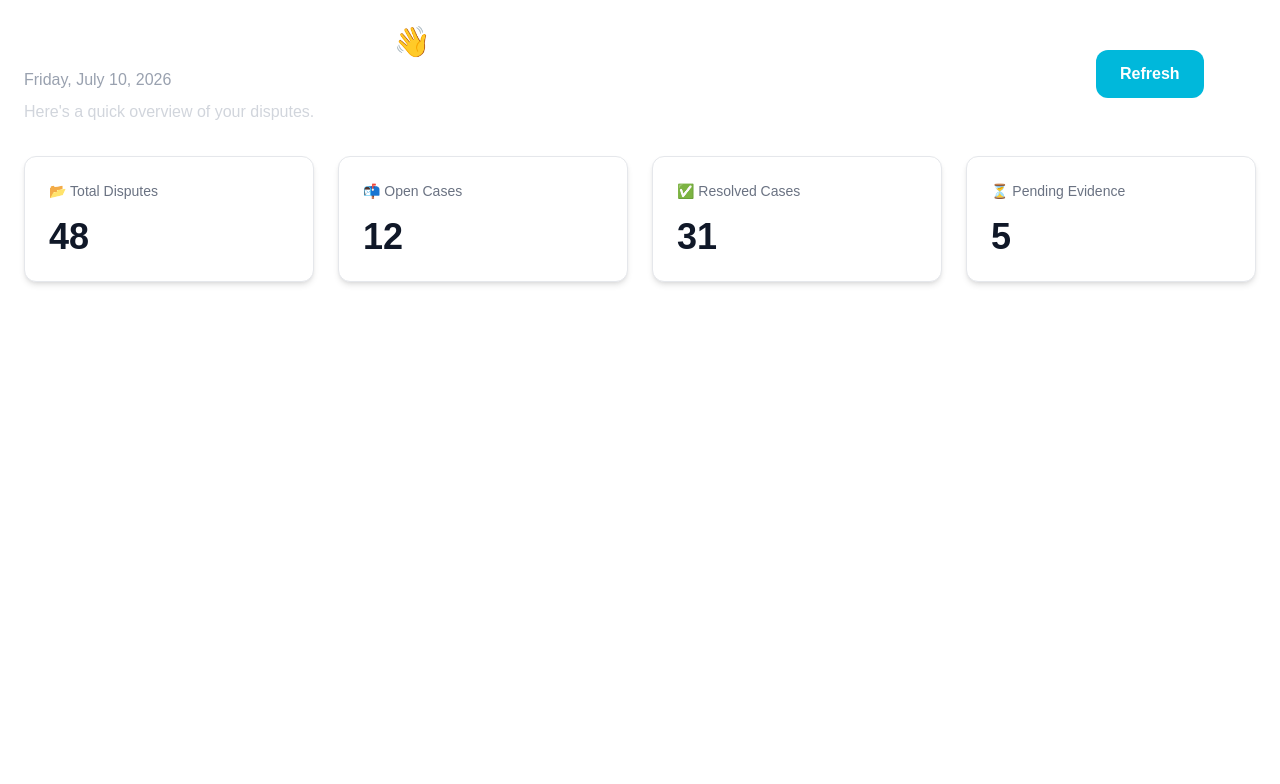
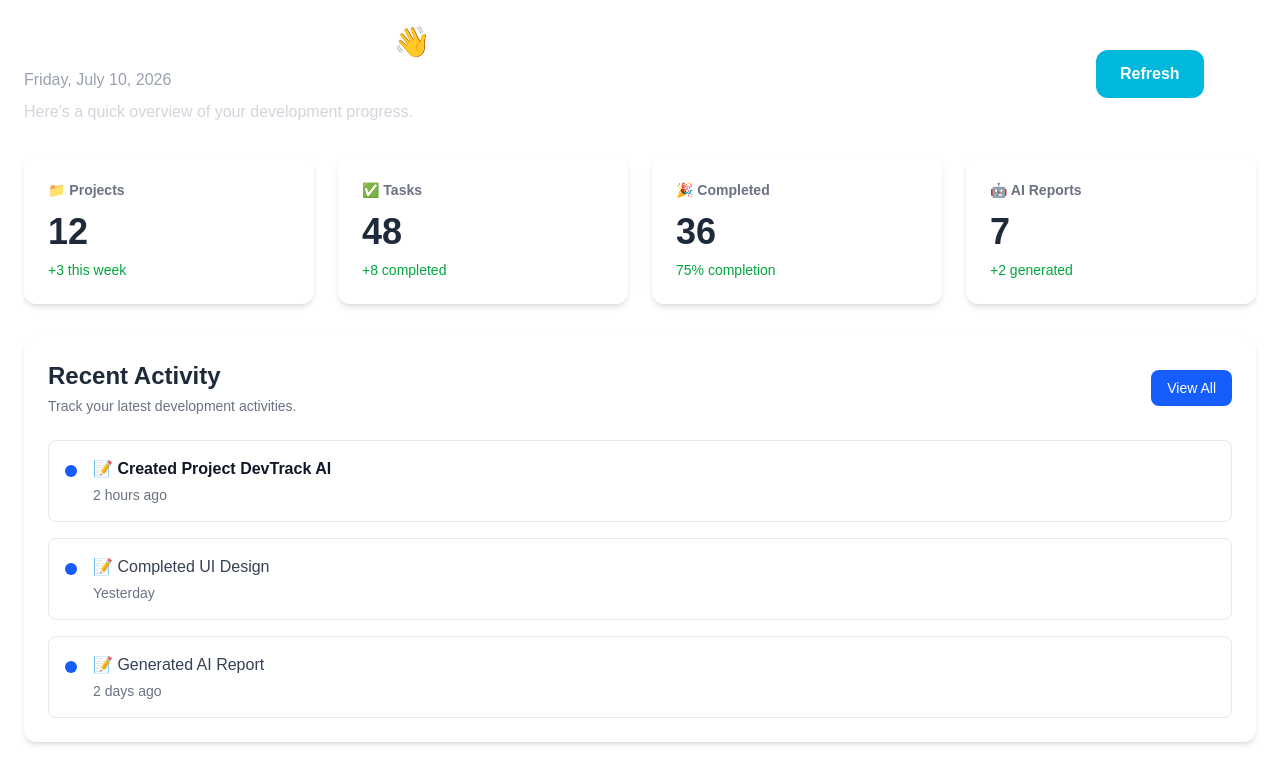
Before and after one commit to ShubhamReddy06/devtrack-ai, a Next.js app: page /dashboard in a window 1280 px wide. Shown: the top 784 px of the page. Built offline with nearby package versions, Linux system fonts and the light colour scheme.

Commit message:
feat: add dashboard cards and recent activity section

```diff
--- a/src/app/dashboard/page.tsx
+++ b/src/app/dashboard/page.tsx
@@ -1,7 +1,8 @@
 "use client";
 
 import Button from "@/components/ui/Button";
-import StatsCard from "@/components/dashboard/StatsCard";
+import DashboardCard from "@/components/dashboard/DashboardCard";
+import RecentActivity from "@/components/dashboard/RecentActivity";
 
 export default function DashboardPage() {
   const today = new Date().toLocaleDateString("en-US", {
@@ -12,11 +13,29 @@ export default function DashboardPage() {
   });
 
   const handleRefresh = () => {
-    console.log("Refreshing dashboard...");
+    console.log("Refreshing Dashboard...");
   };
 
+  const activities = [
+    {
+      id: 1,
+      title: "Created Project DevTrack AI",
+      time: "2 hours ago",
+    },
+    {
+      id: 2,
+      title: "Completed UI Design",
+      time: "Yesterday",
+    },
+    {
+      id: 3,
+      title: "Generated AI Report",
+      time: "2 days ago",
+    },
+  ];
+
   return (
-    <div className="p-6 space-y-8">
+    <div className="space-y-8 p-6">
       {/* Header */}
       <div className="flex flex-col gap-4 md:flex-row md:items-center md:justify-between">
         <div>
@@ -24,10 +43,12 @@ export default function DashboardPage() {
             Welcome back, Shubham 👋
           </h1>
 
-          <p className="mt-2 text-gray-400">{today}</p>
+          <p className="mt-2 text-gray-400">
+            {today}
+          </p>
 
           <p className="mt-2 text-gray-300">
-            Here's a quick overview of your disputes.
+            Here's a quick overview of your development progress.
           </p>
         </div>
 
@@ -38,13 +59,35 @@ export default function DashboardPage() {
         </div>
       </div>
 
-      {/* Statistics */}
-      <div className="grid grid-cols-1 gap-6 sm:grid-cols-2 lg:grid-cols-4">
-        <StatsCard title="📂 Total Disputes" value={48} />
-        <StatsCard title="📬 Open Cases" value={12} />
-        <StatsCard title="✅ Resolved Cases" value={31} />
-        <StatsCard title="⏳ Pending Evidence" value={5} />
+      {/* Dashboard Cards */}
+      <div className="grid grid-cols-1 gap-6 sm:grid-cols-2 xl:grid-cols-4">
+        <DashboardCard
+          title="📁 Projects"
+          value={12}
+          description="+3 this week"
+        />
+
+        <DashboardCard
+          title="✅ Tasks"
+          value={48}
+          description="+8 completed"
+        />
+
+        <DashboardCard
+          title="🎉 Completed"
+          value={36}
+          description="75% completion"
+        />
+
+        <DashboardCard
+          title="🤖 AI Reports"
+          value={7}
+          description="+2 generated"
+        />
       </div>
+
+      {/* Recent Activity */}
+      <RecentActivity activities={activities} />
     </div>
   );
 }
--- /dev/null
+++ b/src/components/dashboard/DashboardCard.tsx
@@ -0,0 +1,27 @@
+interface DashboardCardProps {
+  title: string;
+  value: string | number;
+  description: string;
+}
+
+export default function DashboardCard({
+  title,
+  value,
+  description,
+}: DashboardCardProps) {
+  return (
+    <div className="rounded-xl bg-white p-6 shadow-md transition-all duration-300 hover:-translate-y-1 hover:shadow-xl">
+      <h3 className="text-sm font-semibold text-gray-500">
+        {title}
+      </h3>
+
+      <h2 className="mt-3 text-4xl font-bold text-gray-800">
+        {value}
+      </h2>
+
+      <p className="mt-2 text-sm text-green-600">
+        {description}
+      </p>
+    </div>
+  );
+}
--- /dev/null
+++ b/src/components/dashboard/RecentActivity.tsx
@@ -0,0 +1,65 @@
+interface Activity {
+  id: number;
+  title: string;
+  time: string;
+}
+
+interface RecentActivityProps {
+  activities: Activity[];
+}
+
+export default function RecentActivity({
+  activities,
+}: RecentActivityProps) {
+  return (
+    <div className="rounded-xl bg-white p-6 shadow-md">
+      {/* Header */}
+      <div className="mb-6 flex items-center justify-between">
+        <div>
+          <h2 className="text-2xl font-bold text-gray-800">
+            Recent Activity
+          </h2>
+
+          <p className="mt-1 text-sm text-gray-500">
+            Track your latest development activities.
+          </p>
+        </div>
+
+        <button
+          onClick={() => console.log("Navigate to activity page")}
+          className="rounded-lg bg-blue-600 px-4 py-2 text-sm font-medium text-white transition hover:bg-blue-700"
+        >
+          View All
+        </button>
+      </div>
+
+      {/* Activity List */}
+      <div className="space-y-4">
+        {activities.map((activity, index) => (
+          <div
+            key={activity.id}
+            className="flex items-start gap-4 rounded-lg border border-gray-200 p-4 transition hover:bg-gray-50"
+          >
+            {/* Timeline Dot */}
+            <div className="mt-2 h-3 w-3 rounded-full bg-blue-600"></div>
+
+            {/* Activity Content */}
+            <div className="flex-1">
+              <p
+                className={`${
+                  index === 0 ? "font-bold text-gray-900" : "font-medium text-gray-700"
+                }`}
+              >
+                📝 {activity.title}
+              </p>
+
+              <p className="mt-1 text-sm text-gray-500">
+                {activity.time}
+              </p>
+            </div>
+          </div>
+        ))}
+      </div>
+    </div>
+  );
+}
--- a/src/components/dashboard/StatsCard.tsx
+++ /dev/null
@@ -1,21 +0,0 @@
-interface StatsCardProps {
-  title: string;
-  value: number;
-}
-
-export default function StatsCard({
-  title,
-  value,
-}: StatsCardProps) {
-  return (
-    <div className="rounded-xl border border-gray-200 bg-white p-6 shadow-md transition-all duration-300 hover:-translate-y-1 hover:shadow-xl">
-      <h3 className="text-sm font-medium text-gray-500">
-        {title}
-      </h3>
-
-      <p className="mt-4 text-4xl font-bold text-gray-900">
-        {value}
-      </p>
-    </div>
-  );
-}
```
